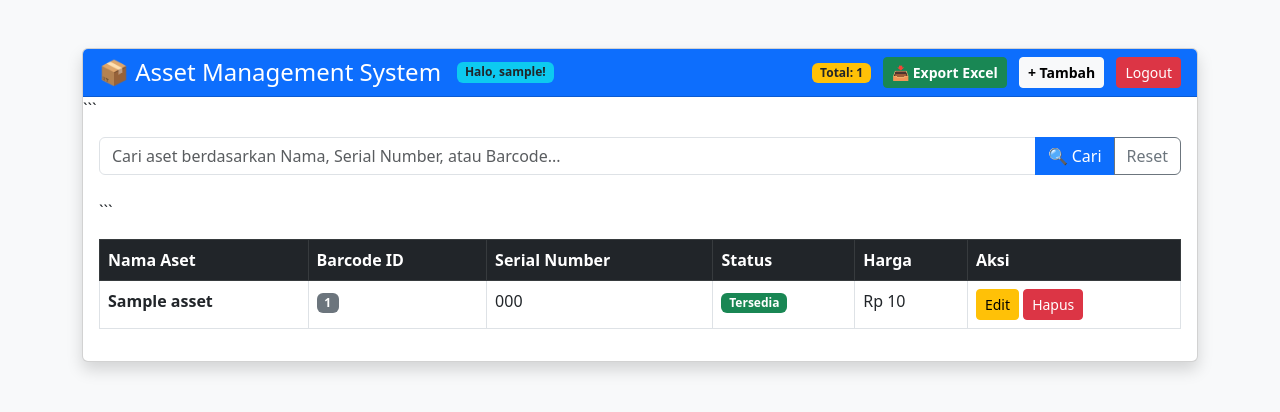
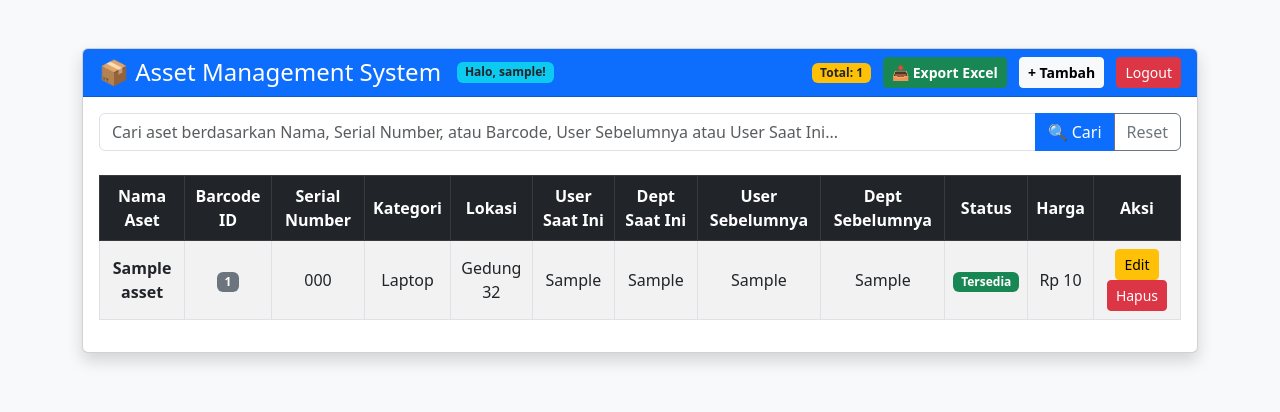
Before and after one commit to mahsayama/asset-management, a Django app: page / in a window 1280 px wide. Shown: the top 412 px of the page. Run offline with Django 5.2, Linux system fonts and the light colour scheme; a user stored in the database is signed in; tables that the repository leaves empty hold one stand-in row (values such as "Sample post").

Commit message:
Update UI form, fix search bar, dan tambah dropdown kategori

````diff
--- a/assets/models.py
+++ b/assets/models.py
@@ -1,6 +1,28 @@
 from django.db import models
 
 class Asset(models.Model):
+    # --- Opsi Pilihan Kategori ---
+    KATEGORI_CHOICES = [
+        ('Laptop', 'Laptop'),
+        ('PC', 'PC'),
+        ('Printer', 'Printer'),
+        ('Scanner', 'Scanner'),
+        ('Server', 'Server'),
+        ('Network', 'Network'),
+        ('UPS', 'UPS'),
+        ('Handphone', 'Handphone'),
+        ('Tablet', 'Tablet'),
+        ('Webcam', 'Webcam'),
+        ('Speaker', 'Speaker'),
+    ]
+
+    # --- Opsi Pilihan Lokasi ---
+    LOKASI_CHOICES = [
+        ('Gedung 32', 'Gedung 32'),
+        ('Gedung 34', 'Gedung 34'),
+        ('Gedung 38', 'Gedung 38'),
+        ('Gedung 39', 'Gedung 39'),
+    ]
     # Pilihan status aset
     STATUS_CHOICES = [
         ('TERSEDIA', 'Tersedia'),
@@ -12,6 +34,26 @@
     name = models.CharField(max_length=200, verbose_name="Nama Aset")
     barcode_id = models.CharField(max_length=100, verbose_name="ID Barcode", blank=True, null=True)
     serial_number = models.CharField(max_length=100, unique=True, verbose_name="Nomor Seri")
+    # --- FIELD BARU (Ide Lu) ---
+    kategori = models.CharField(max_length=50, choices=KATEGORI_CHOICES)
+    lokasi = models.CharField(max_length=50, choices=LOKASI_CHOICES)
+
+    def __str__(self):
+        return f"{self.nama_barang} - {self.kategori}"
+
+    # Pengguna Saat Ini
+    current_user = models.CharField(max_length=100, null=True, blank=True, verbose_name="Pengguna Saat Ini")
+    current_dept = models.CharField(max_length=100, null=True, blank=True, verbose_name="Dept/Divisi Saat Ini")
+
+    # Pengguna Sebelumnya
+    prev_user = models.CharField(max_length=100, null=True, blank=True, verbose_name="Pengguna Sebelumnya")
+    prev_dept = models.CharField(max_length=100, null=True, blank=True, verbose_name="Dept/Divisi Sebelumnya")
+
+    created_at = models.DateTimeField(auto_now_add=True)
+    updated_at = models.DateTimeField(auto_now=True)
+
+    def __str__(self):
+        return self.name
     purchase_date = models.DateField(verbose_name="Tanggal Beli")
     price = models.DecimalField(max_digits=15, decimal_places=0, verbose_name="Harga")
     status = models.CharField(max_length=20, choices=STATUS_CHOICES, default='TERSEDIA')
--- a/assets/templates/assets/asset_list.html
+++ b/assets/templates/assets/asset_list.html
@@ -29,29 +29,34 @@
                     </form>
                 </div>
             </div>
-            ```
             <div class="card-body">
 
                 <form method="get" class="mb-4">
                     <div class="input-group">
-                        <input type="text" name="q" class="form-control" placeholder="Cari aset berdasarkan Nama, Serial Number, atau Barcode..." value="{{ query|default:'' }}">
+
+                        <input type="text" name="q" class="form-control" placeholder="Cari aset berdasarkan Nama, Serial Number, atau Barcode, User Sebelumnya atau User Saat Ini..." value="{{ query|default:'' }}">
 
                         <button class="btn btn-primary" type="submit">🔍 Cari</button>
 
                         <a href="{% url 'asset_list' %}" class="btn btn-outline-secondary">Reset</a>
                     </div>
                 </form>
-                <table class="table table-hover table-bordered">
-                ```
-                <table class="table table-hover table-bordered">
-                    <thead class="table-dark">
+                <table class="table table-bordered table-striped text-center align-middle">
+                            <thead class="table-dark align-middle">
                             <tr>
                                 <th>Nama Aset</th>
                                 <th>Barcode ID</th>
                                 <th>Serial Number</th>
+
+                                <th>Kategori</th>
+                                <th>Lokasi</th>
+                                <th>User Saat Ini</th>
+                                <th>Dept Saat Ini</th>
+                                <th>User Sebelumnya</th>
+                                <th>Dept Sebelumnya</th>
                                 <th>Status</th>
                                 <th>Harga</th>
-                            <th>Aksi</th> </tr>
+                                <th>Aksi</th>
                             </tr>
                         </thead>
                             <tbody>
@@ -66,6 +71,13 @@
                                         {% endif %}
                                     </td>
                                     <td>{{ asset.serial_number }}</td>
+
+                                    <td>{{ asset.kategori|default:"-" }}</td>
+                                    <td>{{ asset.lokasi|default:"-" }}</td>
+                                    <td>{{ asset.current_user|default:"-" }}</td>
+                                    <td>{{ asset.current_dept|default:"-" }}</td>
+                                    <td>{{ asset.prev_user|default:"-" }}</td>
+                                    <td>{{ asset.prev_dept|default:"-" }}</td>
                                     <td>
                                         {% if asset.status == 'TERSEDIA' %}
                                             <span class="badge bg-success">Tersedia</span>
@@ -80,13 +92,12 @@
                                     <td>Rp {{ asset.price }}</td>
                                     <td>
                                         <a href="{% url 'asset_update' asset.pk %}" class="btn btn-sm btn-warning">Edit</a>
-
                                         <a href="{% url 'asset_delete' asset.pk %}" class="btn btn-sm btn-danger">Hapus</a>
                                     </td>
                                 </tr>
                                 {% empty %}
                                 <tr>
-                            <td colspan="5" class="text-center">Belum ada data aset.</td>
+                                    <td colspan="12" class="text-center">Belum ada data aset.</td>
                                 </tr>
                                 {% endfor %}
                             </tbody>
--- a/assets/views.py
+++ b/assets/views.py
@@ -22,7 +22,9 @@
         assets = Asset.objects.filter(
             Q(name__icontains=query) |
             Q(serial_number__icontains=query) |
-            Q(barcode_id__icontains=query)
+            Q(barcode_id__icontains=query) |
+            Q(current_user__icontains=query) |
+            Q(prev_user__icontains=query)
         ).order_by('-created_at')
     else:
         # Kalau gak nyari apa-apa, ambil semua kayak biasa
````
Also changed, not shown: assets/forms.py (+7 -1 lines), assets/migrations/0003_asset_current_dept_asset_current_user_asset_kategori_and_more.py (added), assets/migrations/0004_alter_asset_kategori_alter_asset_lokasi.py (added), 1 other file. Lines whose indentation alone changed are shown as unchanged.
